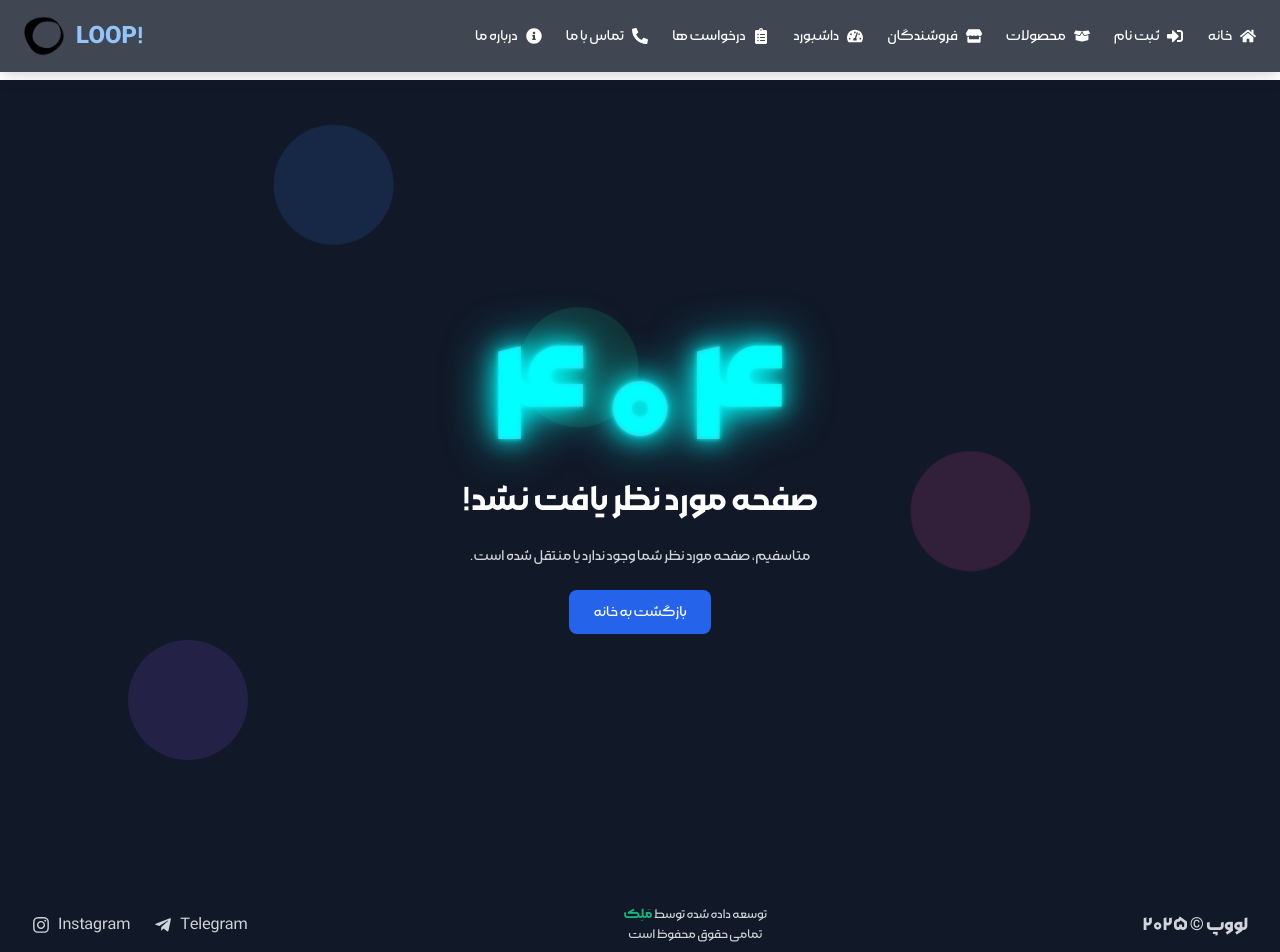
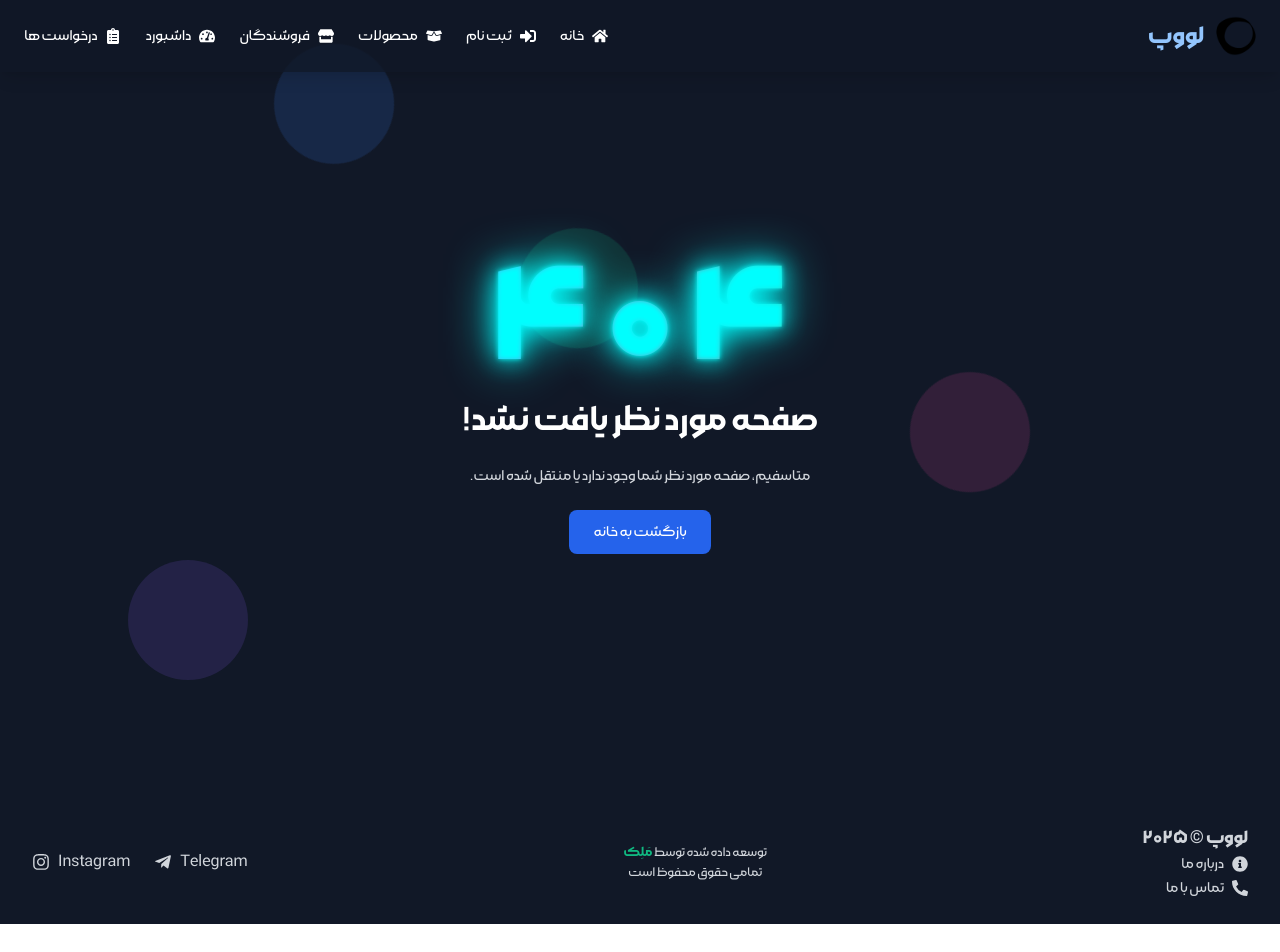
Before and after one commit to mohammadmalekzadeh/loop-ui, a React (Create React App) app: page /404 in a window 1280 px wide. Shown: the top 952 px of the page. After the commit the page ends 924 px from the top, so only its background shows below. Built offline with nearby package versions, Linux system fonts and the light colour scheme; no server answers.

Commit message:
update layout

```diff
--- a/src/components/layout/Footer.js
+++ b/src/components/layout/Footer.js
@@ -1,4 +1,4 @@
-import { FaInstagram, FaTelegramPlane, FaGithub } from "react-icons/fa";
+import { FaInstagram, FaTelegramPlane, FaGithub, FaInfoCircle, FaPhoneAlt } from "react-icons/fa";
 import { Link } from "react-router-dom";
 
 export default function Footer() {
@@ -7,9 +7,11 @@ export default function Footer() {
                       font-myfont right-farsi">
 
       {/* Left Section */}
-      <div className="text-center md:text-left mb-4 md:mb-0 right-farsi">
+      <div className="text-center md:text-left mb-4 md:mb-0 right-farsi items-center justify-center">
         {/* <p className="font-bold text-lg">LOOP © 2025</p> */}
         <p className="font-bold text-lg">لووپ © ۲۰۲۵</p>
+        <Link to="/about-us" className="hover:text-blue-400 flex items-center gap-2 right-farsi"><FaInfoCircle /> درباره ما</Link>
+        <Link to="/contact-us" className="hover:text-blue-400 flex items-center gap-2 right-farsi"><FaPhoneAlt /> تماس با ما</Link>
       </div>
 
       {/* Middle Section */}
--- a/src/components/layout/Navbar.js
+++ b/src/components/layout/Navbar.js
@@ -11,27 +11,25 @@ export default function Navbar() {
     <>
       <nav className="fixed top-0 w-full bg-gray-900 bg-opacity-80 text-white px-6 py-4 shadow-lg z-50 font-myfont">
         <div className="flex justify-between items-center max-w-7xl mx-auto">
-          {/* Logo */}
-          <div className="flex items-center space-x-3">
-            <img
-              src="/icon/favicon.png"
-              alt="LOOP Logo"
-              className="w-10 h-10 rounded-2xl"
-            />
-            <h1 className="text-2xl font-bold text-blue-300">
-              <Link to="/">LOOP!</Link>
-            </h1>
-          </div>
           {/* Desktop Link*/}
           <div className="hidden md:flex space-x-6 items-center">
-            <Link to="/about-us" className="hover:text-blue-400 flex items-center gap-2 right-farsi"><FaInfoCircle /> درباره ما</Link>
-            <Link to="/contact-us" className="hover:text-blue-400 flex items-center gap-2 right-farsi"><FaPhoneAlt /> تماس با ما</Link>
             <Link to="/dashboard/requests" className="hover:text-blue-400 flex items-center gap-2 right-farsi"><FaClipboardList /> درخواست ها</Link>
             <Link to="/dashboard" className="hover:text-blue-400 flex items-center gap-2 right-farsi"><FaTachometerAlt /> داشبورد</Link>
             <Link to="/vendors" className="hover:text-blue-400 flex items-center gap-2 right-farsi"><FaStore /> فروشندگان</Link>
             <Link to="/products" className="hover:text-blue-400 flex items-center gap-2 right-farsi"><FaBoxOpen /> محصولات</Link>
             <Link to="/signup" className="hover:text-blue-400 flex items-center gap-2 right-farsi"><FaSignInAlt /> ثبت نام</Link>
             <Link to="/" className="hover:text-blue-400 flex items-center gap-2 right-farsi"><FaHome /> خانه</Link>
+          </div>
+          {/* Logo */}
+          <div className="flex items-center space-x-3">
+            <h1 className="text-2xl font-bold text-blue-300">
+              <Link to="/">لووپ</Link>
+            </h1>
+            <img
+              src="/icon/favicon.png"
+              alt="LOOP Logo"
+              className="w-10 h-10 rounded-2xl"
+            />
           </div>
 
           {/* Mobile Menu */}
@@ -44,19 +42,17 @@ export default function Navbar() {
 
         {/* Mobile Menu */}
         {isOpen && (
-          <div className="md:hidden mt-4 flex flex-col space-y-3 bg-black bg-opacity-90 p-4 rounded-md">
+          <div className="md:hidden mt-4 flex flex-col space-y-3 bg-black bg-opacity-90 p-4 rounded-md right-farsi">
             <Link to="/" onClick={toggleMenu} className="hover:text-blue-400 flex items-center gap-2"><FaHome /> خانه</Link>
             <Link to="/signup" onClick={toggleMenu} className="hover:text-blue-400 flex items-center gap-2"><FaSignInAlt /> ثبت نام</Link>
             <Link to="/products" onClick={toggleMenu} className="hover:text-blue-400 flex items-center gap-2"><FaBoxOpen /> محصولات</Link>
             <Link to="/vendors" onClick={toggleMenu} className="hover:text-blue-400 flex items-center gap-2"><FaStore /> فروشندگان</Link>
             <Link to="/dashboard" onClick={toggleMenu} className="hover:text-blue-400 flex items-center gap-2"><FaTachometerAlt /> داشبورد</Link>
             <Link to="/dashboard/requests" onClick={toggleMenu} className="hover:text-blue-400 flex items-center gap-2"><FaClipboardList /> درخواست ها</Link>
-            <Link to="/contact-us" onClick={toggleMenu} className="hover:text-blue-400 flex items-center gap-2"><FaPhoneAlt /> تماس با ما</Link>
-            <Link to="/about-us" onClick={toggleMenu} className="hover:text-blue-400 flex items-center gap-2"><FaInfoCircle /> درباره ما</Link>
           </div>
         )}
       </nav>
-      <div className="h-20"></div>
+      <div className="h-15"></div>
     </>
   );
 }
```
